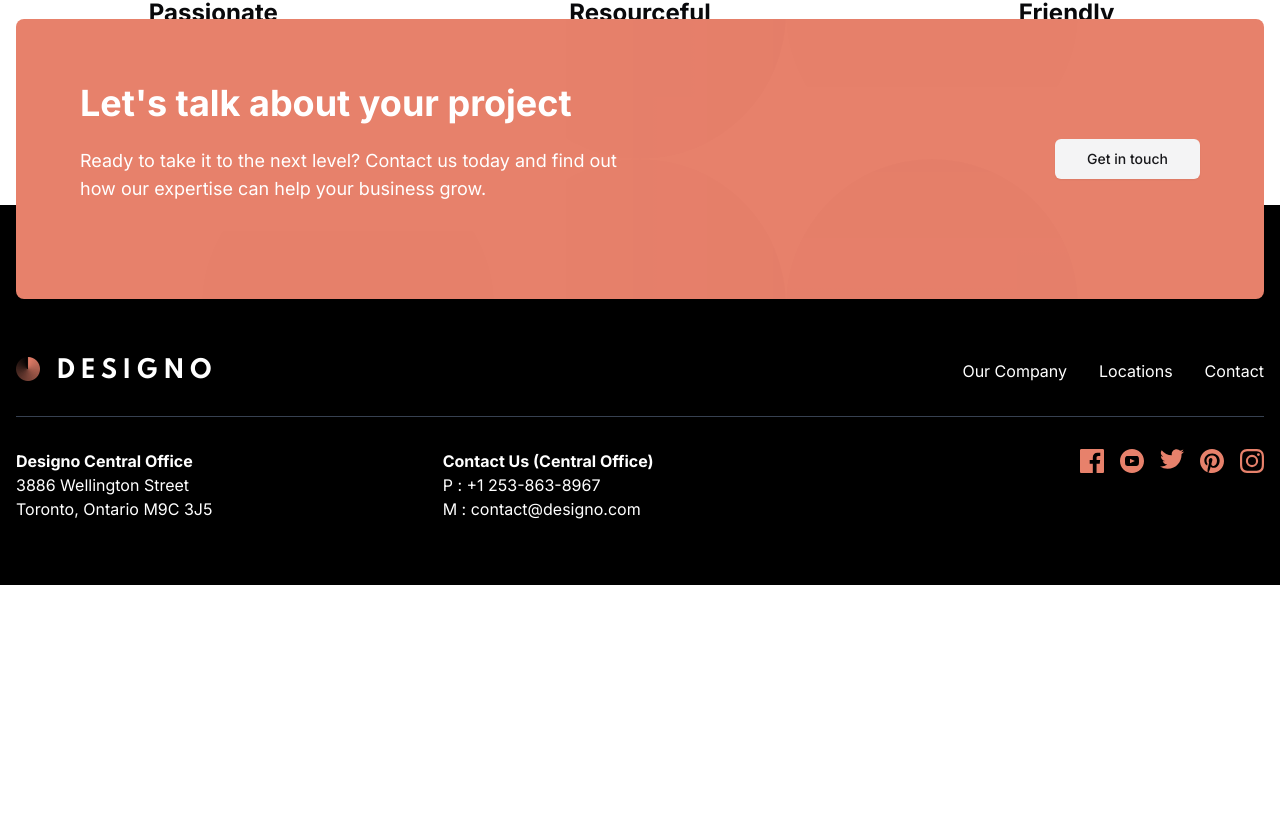
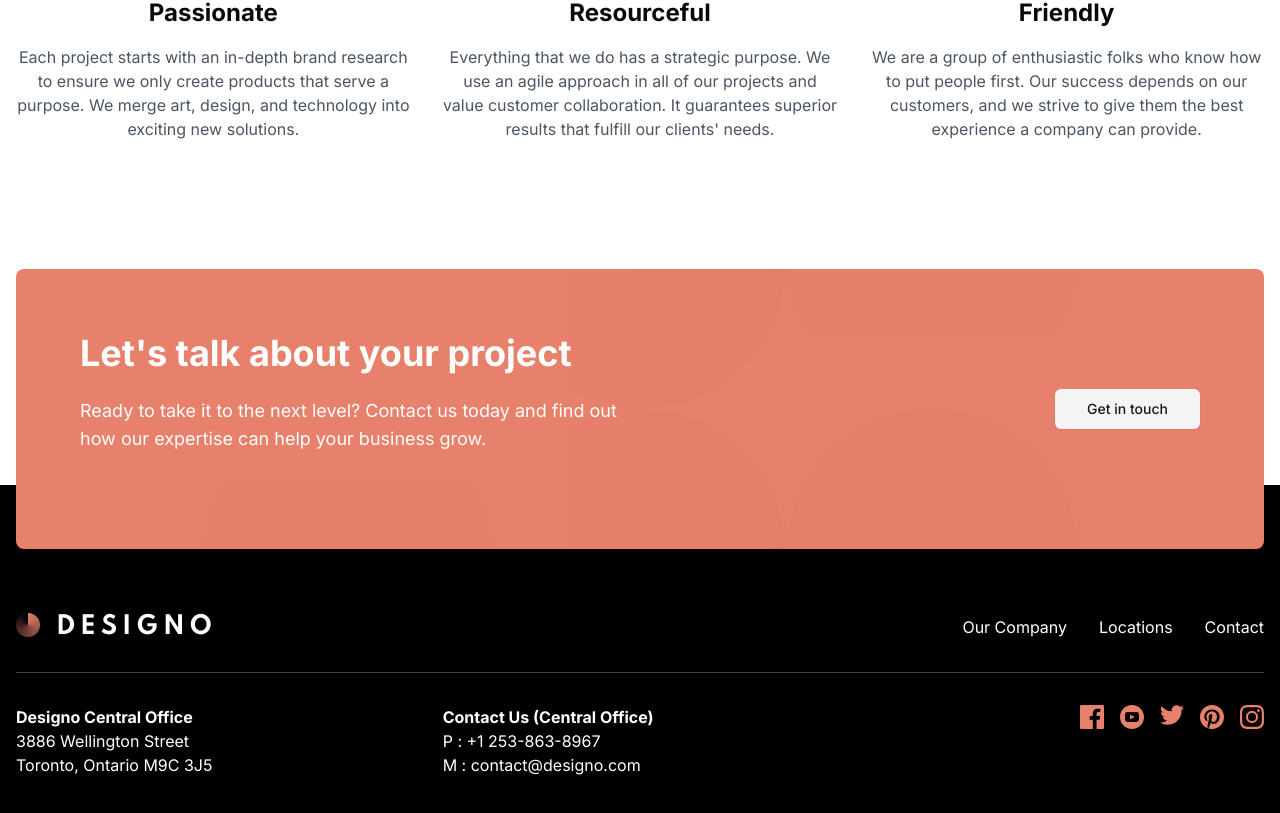
Before and after one commit to RutamBhagat/designo, a Next.js app: page / in a window 1280 px wide. Shown: the part 2190-3003 px from the top of the page. Before the commit the page ends 2775 px from the top, so only its background shows below. Built offline with nearby package versions, Linux system fonts and the light colour scheme.

Commit message:
feat(ui): Integrate ContactSectionComponent into Locations and Home pages; update Footer layout

```diff
--- a/src/app/locations/page.tsx
+++ b/src/app/locations/page.tsx
@@ -1,4 +1,5 @@
 import { Button } from "@/components/ui/button";
+import { ContactSectionComponent } from "@/components/contact-section";
 import Image from "next/image";
 import Link from "next/link";
 
@@ -131,7 +132,7 @@ export default function LocationsPage() {
           <LocationCard key={location.title} {...location} />
         ))}
       </div>
-      <CTASection />
+      <ContactSectionComponent />
     </main>
   );
 }
--- a/src/app/page.tsx
+++ b/src/app/page.tsx
@@ -1,3 +1,4 @@
+import { ContactSectionComponent } from "@/components/contact-section";
 import { HeroSectionComponent } from "@/components/hero-section";
 import { ProjectsSectionComponent } from "@/components/projects-section";
 import { SkillsSectionComponent } from "@/components/skills-section";
@@ -9,6 +10,7 @@ export default function HomePage() {
       <div className="mx-auto max-w-7xl">
         <ProjectsSectionComponent />
         <SkillsSectionComponent />
+        <ContactSectionComponent />
       </div>
     </>
   );
--- a/src/components/contact-section.tsx
+++ b/src/components/contact-section.tsx
@@ -7,7 +7,10 @@ import { cn } from "@/lib/utils";
 export function ContactSectionComponent({ className }: { className?: string }) {
   return (
     <section
-      className={cn("container mx-auto max-w-7xl px-4 py-16", className)}
+      className={cn(
+        "container mx-auto max-w-7xl translate-y-16 px-4",
+        className,
+      )}
     >
       <div className="relative overflow-hidden rounded-lg bg-[#E7816B] p-8 text-white md:p-16">
         <div className="relative z-10 grid items-center gap-8 md:grid-cols-2">
--- a/src/components/footer.tsx
+++ b/src/components/footer.tsx
@@ -1,14 +1,12 @@
 "use client";
 
-import { ContactSectionComponent } from "./contact-section";
 import Image from "next/image";
 import Link from "next/link";
 
 export function FooterComponent() {
   return (
-    <footer className="relative bg-black pt-[88px] text-white">
-      <ContactSectionComponent className="absolute -top-[250px] left-0 right-0" />
-      <div className="container mx-auto max-w-7xl px-4 py-16">
+    <footer className="bg-black text-white">
+      <div className="container mx-auto max-w-7xl px-4 pb-16 pt-32">
         <div className="mb-8 flex flex-col items-center justify-between md:flex-row">
           <Link href="/">
             <Image
```
